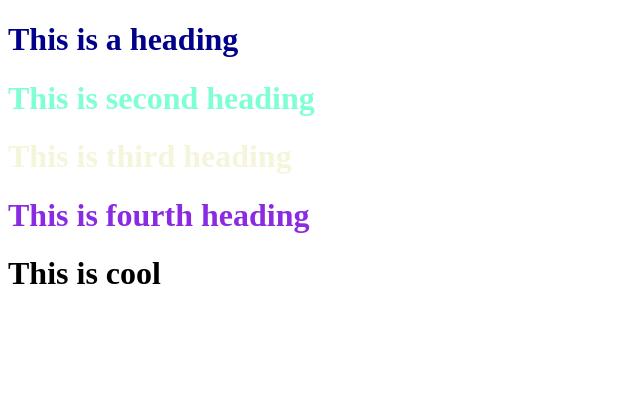
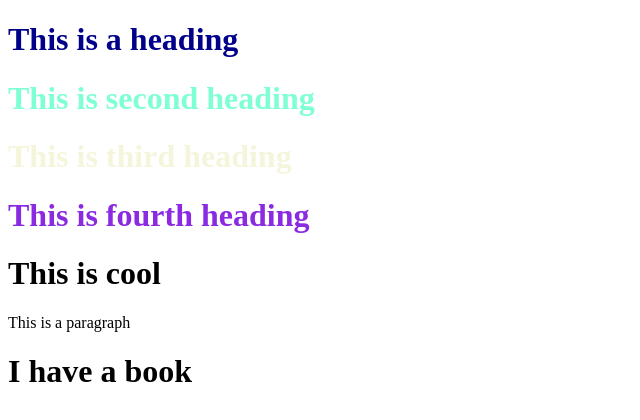
Before and after one commit to UsungimoEkanem/html-sungi, a plain HTML site: page index.html in a window 1280 px wide. Shown: the whole page, without its empty margins (0-640 px from the left). Drawn offline with Linux system fonts and the light colour scheme.

Commit message:
second version

```diff
--- a/index.html
+++ b/index.html
@@ -16,5 +16,7 @@
 
 <h1 id="main-id">This is cool</h1>
 
+<p>This is a paragraph</p>
+<h1>I have a book</h1>
 </body>
 </html>
```
